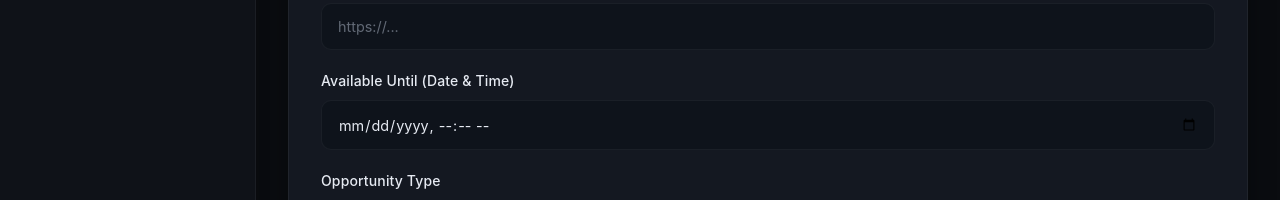
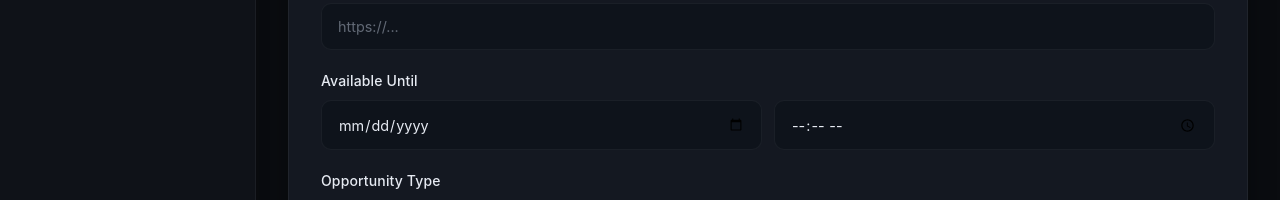
Before and after one commit to AbhigyanSr/InternDiary, a React (Create React App) app in the folder client/: page /admin in a window 1280 px wide. Shown: the part 562-762 px from the top of the page. Built offline with nearby package versions, Linux system fonts and the light colour scheme; no server answers; sample sign-in values are in the browser's storage.

Commit message:
Added time feature

```diff
--- a/client/src/pages/adminDashboard.jsx
+++ b/client/src/pages/adminDashboard.jsx
@@ -7,7 +7,8 @@ export default function AdminDashboard() {
     title: '',
     description: '',
     applyLink: '',
-    deadline: '',
+    deadlineDate: '',
+    deadlineTime: '',
     type: 'Internship'
   });
   const [error, setError] = useState('');
@@ -30,11 +31,15 @@ export default function AdminDashboard() {
     fetchJobs();
   }, []);
 
-  const toLocalDateTimeInput = (value) => {
-    if (!value) return '';
+  const toLocalDateTimeParts = (value) => {
+    if (!value) return { deadlineDate: '', deadlineTime: '' };
     const date = new Date(value);
     const offsetMs = date.getTimezoneOffset() * 60 * 1000;
-    return new Date(date.getTime() - offsetMs).toISOString().slice(0, 16);
+    const localIso = new Date(date.getTime() - offsetMs).toISOString();
+    return {
+      deadlineDate: localIso.slice(0, 10),
+      deadlineTime: localIso.slice(11, 16)
+    };
   };
 
   const handleSubmit = async (e) => {
@@ -42,16 +47,19 @@ export default function AdminDashboard() {
     setError('');
 
     // Validate all fields (trim whitespace for strings)
-    if (!formData.company.trim() || !formData.title.trim() || !formData.applyLink.trim() || !formData.deadline.trim()) {
+    if (!formData.company.trim() || !formData.title.trim() || !formData.applyLink.trim() || !formData.deadlineDate.trim() || !formData.deadlineTime.trim()) {
       const missing = [];
       if (!formData.company.trim()) missing.push('Company Name');
       if (!formData.title.trim()) missing.push('Job Title');
       if (!formData.applyLink.trim()) missing.push('Application Link');
-      if (!formData.deadline.trim()) missing.push('Available Until');
+      if (!formData.deadlineDate.trim()) missing.push('Available Until Date');
+      if (!formData.deadlineTime.trim()) missing.push('Available Until Time');
 
       setError(`Please fill all required fields: ${missing.join(', ')}`);
       return;
     }
+
+    const combinedDeadline = `${formData.deadlineDate}T${formData.deadlineTime}`;
 
     const token = localStorage.getItem('token');
 
@@ -63,29 +71,49 @@ export default function AdminDashboard() {
     try {
       if (editingId) {
         // Update existing job
-        const updatedJob = await apiRequest(`/jobs/${editingId}`, 'PUT', formData, token);
+        const updatedJob = await apiRequest(
+          `/jobs/${editingId}`,
+          'PUT',
+          { ...formData, deadline: combinedDeadline },
+          token
+        );
         alert("Opportunity updated successfully!");
         setJobs(prev => prev.map(job => job._id === editingId ? updatedJob : job));
         setEditingId(null);
       } else {
         // Create new job
-        const newJob = await apiRequest('/jobs', 'POST', formData, token);
+        const newJob = await apiRequest(
+          '/jobs',
+          'POST',
+          { ...formData, deadline: combinedDeadline },
+          token
+        );
         alert("Opportunity posted successfully!");
         setJobs(prev => [newJob, ...prev]);
       }
-      setFormData({ company: '', title: '', description: '', applyLink: '', deadline: '', type: 'Internship' });
+      setFormData({
+        company: '',
+        title: '',
+        description: '',
+        applyLink: '',
+        deadlineDate: '',
+        deadlineTime: '',
+        type: 'Internship'
+      });
     } catch (err) {
       setError(err.message || `Failed to ${editingId ? 'update' : 'post'} job`);
     }
   };
 
   const handleEdit = (job) => {
+    const { deadlineDate, deadlineTime } = toLocalDateTimeParts(job.deadline);
     setFormData({
       company: job.company,
       title: job.title,
       description: job.description || '',
       applyLink: job.applyLink,
-      deadline: toLocalDateTimeInput(job.deadline),
+      deadlineDate,
+      deadlineTime,
       type: job.type || 'Internship'
     });
     setEditingId(job._id);
@@ -94,7 +122,15 @@ export default function AdminDashboard() {
 
   const handleCancelEdit = () => {
     setEditingId(null);
-    setFormData({ company: '', title: '', description: '', applyLink: '', deadline: '', type: 'Internship' });
+    setFormData({
+      company: '',
+      title: '',
+      description: '',
+      applyLink: '',
+      deadlineDate: '',
+      deadlineTime: '',
+      type: 'Internship'
+    });
     setError('');
   };
 
@@ -177,15 +213,25 @@ export default function AdminDashboard() {
           />
         </div>
         <div>
-          <label htmlFor="deadline">Available Until (Date & Time)</label>
-          <input
-            id="deadline"
-            type="datetime-local"
-            required
-            className="field"
-            value={formData.deadline}
-            onChange={(e) => setFormData({...formData, deadline: e.target.value})}
-          />
+          <label>Available Until</label>
+          <div className="grid grid-cols-1 md:grid-cols-2 gap-3">
+            <input
+              id="deadlineDate"
+              type="date"
+              required
+              className="field"
+              value={formData.deadlineDate}
+              onChange={(e) => setFormData({ ...formData, deadlineDate: e.target.value })}
+            />
+            <input
+              id="deadlineTime"
+              type="time"
+              required
+              className="field"
+              value={formData.deadlineTime}
+              onChange={(e) => setFormData({ ...formData, deadlineTime: e.target.value })}
+            />
+          </div>
         </div>
         <div>
           <label htmlFor="type">Opportunity Type</label>
```
